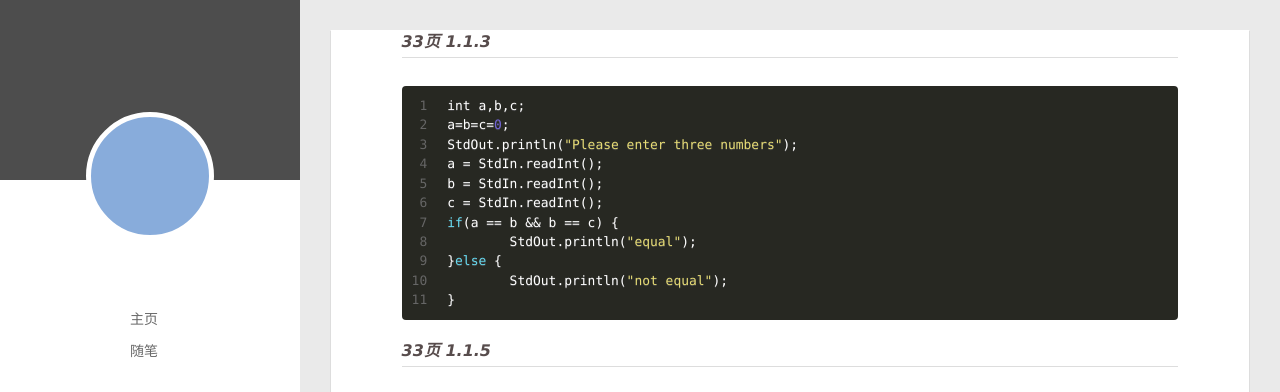
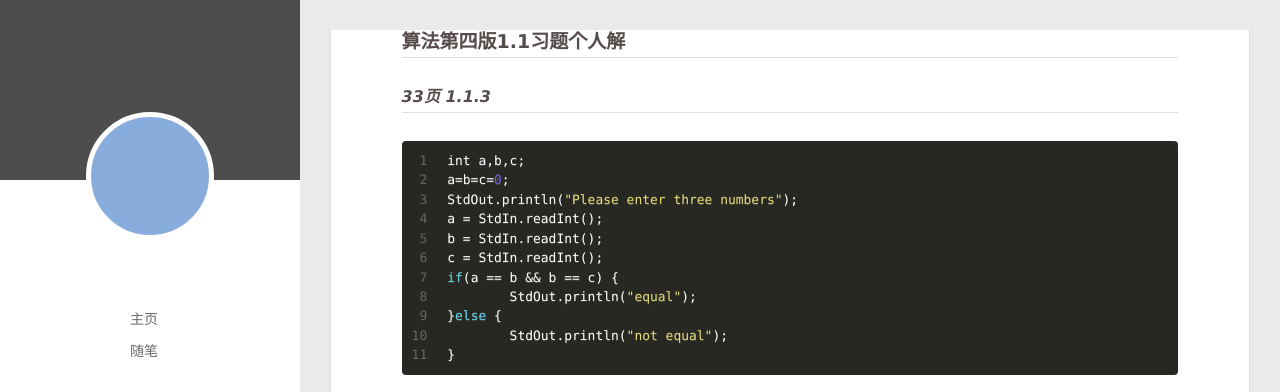
Before and after one commit to tushoudadaima/tushoudadaima.github.io, a plain HTML site: page 2022/05/04/算法第四版1.1习题个人解/index.html in a window 1280 px wide. Shown: the top 392 px of the page. Drawn offline with Linux system fonts and the light colour scheme; no server answers.

Commit message:
Site updated: 2022-05-04 20:02:41

```diff
--- a/2022/05/04/算法第四版1.1习题个人解/index.html
+++ b/2022/05/04/算法第四版1.1习题个人解/index.html
@@ -8,15 +8,15 @@
   <link rel="dns-prefetch" href="http://example.com">
   <title>Hexo</title>
   <meta name="viewport" content="width=device-width, initial-scale=1, maximum-scale=1">
-  <meta name="description" content="33页	1.1.31234567891011int a,b,c;a&#x3D;b&#x3D;c&#x3D;0;StdOut.println(&quot;Please enter three numbers&quot;);a &#x3D; StdIn.readInt();b &#x3D; StdIn.readInt();c &#x3D; StdIn.readInt();if(a &#x3D;&#x3D; b &amp;&amp; b &#x3D;&#x3D; c) &amp;#123;	StdOut.pr">
+  <meta name="description" content="算法第四版1.1习题个人解33页	1.1.31234567891011int a,b,c;a&#x3D;b&#x3D;c&#x3D;0;StdOut.println(&quot;Please enter three numbers&quot;);a &#x3D; StdIn.readInt();b &#x3D; StdIn.readInt();c &#x3D; StdIn.readInt();if(a &#x3D;&#x3D; b &amp;&amp; b &#x3D;&#x3D; c) &amp;#1">
 <meta property="og:type" content="article">
 <meta property="og:title" content="Hexo">
 <meta property="og:url" content="http://example.com/2022/05/04/%E7%AE%97%E6%B3%95%E7%AC%AC%E5%9B%9B%E7%89%881.1%E4%B9%A0%E9%A2%98%E4%B8%AA%E4%BA%BA%E8%A7%A3/index.html">
 <meta property="og:site_name" content="Hexo">
-<meta property="og:description" content="33页	1.1.31234567891011int a,b,c;a&#x3D;b&#x3D;c&#x3D;0;StdOut.println(&quot;Please enter three numbers&quot;);a &#x3D; StdIn.readInt();b &#x3D; StdIn.readInt();c &#x3D; StdIn.readInt();if(a &#x3D;&#x3D; b &amp;&amp; b &#x3D;&#x3D; c) &amp;#123;	StdOut.pr">
+<meta property="og:description" content="算法第四版1.1习题个人解33页	1.1.31234567891011int a,b,c;a&#x3D;b&#x3D;c&#x3D;0;StdOut.println(&quot;Please enter three numbers&quot;);a &#x3D; StdIn.readInt();b &#x3D; StdIn.readInt();c &#x3D; StdIn.readInt();if(a &#x3D;&#x3D; b &amp;&amp; b &#x3D;&#x3D; c) &amp;#1">
 <meta property="og:locale" content="en_US">
 <meta property="article:published_time" content="2022-05-04T04:35:18.103Z">
-<meta property="article:modified_time" content="2022-05-04T02:19:35.602Z">
+<meta property="article:modified_time" content="2022-05-04T12:02:16.704Z">
 <meta property="article:author" content="John Doe">
 <meta name="twitter:card" content="summary">
 
@@ -159,7 +159,7 @@
 
     <div class="article-entry" itemprop="articleBody">
 
-        <h6 id="33页1-1-3"><a href="#33页1-1-3" class="headerlink" title="33页	1.1.3"></a>33页	1.1.3</h6><figure class="highlight java"><table><tr><td class="gutter"><pre><span class="line">1</span><br><span class="line">2</span><br><span class="line">3</span><br><span class="line">4</span><br><span class="line">5</span><br><span class="line">6</span><br><span class="line">7</span><br><span class="line">8</span><br><span class="line">9</span><br><span class="line">10</span><br><span class="line">11</span><br></pre></td><td class="code"><pre><span class="line"><span class="type">int</span> a,b,c;</span><br><span class="line">a=b=c=<span class="number">0</span>;</span><br><span class="line">StdOut.println(<span class="string">&quot;Please enter three numbers&quot;</span>);</span><br><span class="line">a = StdIn.readInt();</span><br><span class="line">b = StdIn.readInt();</span><br><span class="line">c = StdIn.readInt();</span><br><span class="line"><span class="keyword">if</span>(a == b &amp;&amp; b == c) &#123;</span><br><span class="line">	StdOut.println(<span class="string">&quot;equal&quot;</span>);</span><br><span class="line">&#125;<span class="keyword">else</span> &#123;</span><br><span class="line">	StdOut.println(<span class="string">&quot;not equal&quot;</span>);</span><br><span class="line">&#125;</span><br></pre></td></tr></table></figure>
+        <h3 id="算法第四版1-1习题个人解"><a href="#算法第四版1-1习题个人解" class="headerlink" title="算法第四版1.1习题个人解"></a>算法第四版1.1习题个人解</h3><h6 id="33页1-1-3"><a href="#33页1-1-3" class="headerlink" title="33页	1.1.3"></a>33页	1.1.3</h6><figure class="highlight java"><table><tr><td class="gutter"><pre><span class="line">1</span><br><span class="line">2</span><br><span class="line">3</span><br><span class="line">4</span><br><span class="line">5</span><br><span class="line">6</span><br><span class="line">7</span><br><span class="line">8</span><br><span class="line">9</span><br><span class="line">10</span><br><span class="line">11</span><br></pre></td><td class="code"><pre><span class="line"><span class="type">int</span> a,b,c;</span><br><span class="line">a=b=c=<span class="number">0</span>;</span><br><span class="line">StdOut.println(<span class="string">&quot;Please enter three numbers&quot;</span>);</span><br><span class="line">a = StdIn.readInt();</span><br><span class="line">b = StdIn.readInt();</span><br><span class="line">c = StdIn.readInt();</span><br><span class="line"><span class="keyword">if</span>(a == b &amp;&amp; b == c) &#123;</span><br><span class="line">	StdOut.println(<span class="string">&quot;equal&quot;</span>);</span><br><span class="line">&#125;<span class="keyword">else</span> &#123;</span><br><span class="line">	StdOut.println(<span class="string">&quot;not equal&quot;</span>);</span><br><span class="line">&#125;</span><br></pre></td></tr></table></figure>
 
 <h6 id="33页1-1-5"><a href="#33页1-1-5" class="headerlink" title="33页	1.1.5"></a>33页	1.1.5</h6><figure class="highlight java"><table><tr><td class="gutter"><pre><span class="line">1</span><br><span class="line">2</span><br><span class="line">3</span><br><span class="line">4</span><br><span class="line">5</span><br><span class="line">6</span><br><span class="line">7</span><br><span class="line">8</span><br><span class="line">9</span><br></pre></td><td class="code"><pre><span class="line"><span class="type">double</span> x;</span><br><span class="line"><span class="type">double</span> y;</span><br><span class="line">x = StdIn.readDouble();</span><br><span class="line">y = StdIn.readDouble();</span><br><span class="line"><span class="keyword">if</span>(<span class="number">0</span> &lt; x &amp;&amp; x &lt; <span class="number">1</span> &amp;&amp; <span class="number">0</span> &lt; y &amp;&amp; y &lt; <span class="number">1</span>) &#123;</span><br><span class="line">	StdOut.println(<span class="string">&quot;true&quot;</span>);</span><br><span class="line">&#125;<span class="keyword">else</span> &#123;</span><br><span class="line">	StdOut.println(<span class="string">&quot;false&quot;</span>);</span><br><span class="line">&#125;</span><br></pre></td></tr></table></figure>
 
```
Also changed, not shown: content.json (added, +1 -0 lines), index.html (+1 -1 lines).
